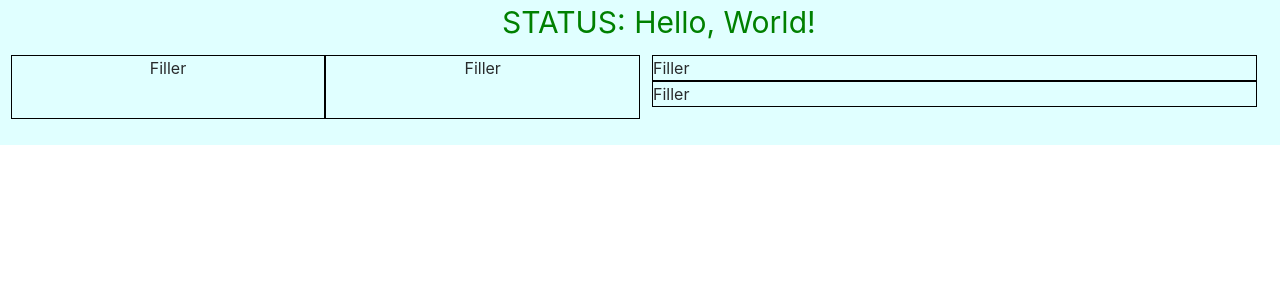
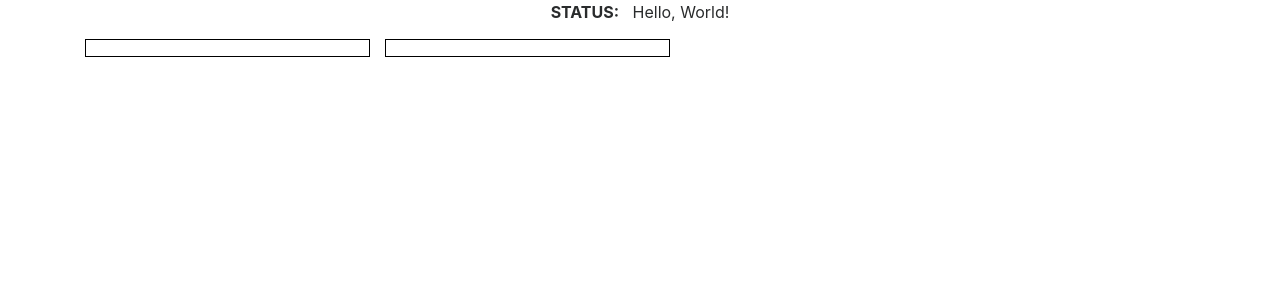
Before and after one commit to Samin100/RecognizeMe, a Flask app: page / in a window 1280 px wide. Shown: the top 300 px of the page. Run offline with Flask 2, Linux system fonts and the light colour scheme; some libraries are stand-ins or nearby versions.

Commit message:
update ndex

```diff
--- a/templates/index.html
+++ b/templates/index.html
@@ -7,25 +7,20 @@
 		<link rel="stylesheet" type="text/css" href="../static/css/main.css">
 	</head>
 	<body>
-		<div class="container-fluid">
-			<div class="row" id="status">
-				STATUS: Hello, World!
+		<div class="container">
+			<div class="row status">
+				<div class="col"><strong>STATUS:</strong>&nbsp;&nbsp;&nbsp;Hello, World!</div>
 			</div>
-			<div class="row" id="colz">
-				<div class="col-md-3 cellbox">
-					Filler
-				</div>
-				<div class="col-md-3 cellbox">
-					Filler
-				</div>
-                <div class="col-md-6">
-					<div class="container-fluid">
-						<div class="row cellbox sidecol" style="text-align: center">
-							Filler
-						</div>
-						<div class="row cellbox sidecol" style="text-align: center">
-							Filler
-						</div>
+			<div class="row" style="margin-bottom: 15px"></div>
+			<div class="row">
+				<div class="col-sm-3 cols cellbox" style="margin-left: 1.3%""></div>
+				<div class="col-sm-3 cols cellbox" style="margin:0 1.3%"></div>
+				<div class="col-sm-5 cols" style="margin-right:1.3%">
+					<div class="row cellboxmini">
+
+					</div>
+					<div class="row cellboxmini" style="margin-top:4%">
+
 					</div>
 				</div>
 			</div>
```
